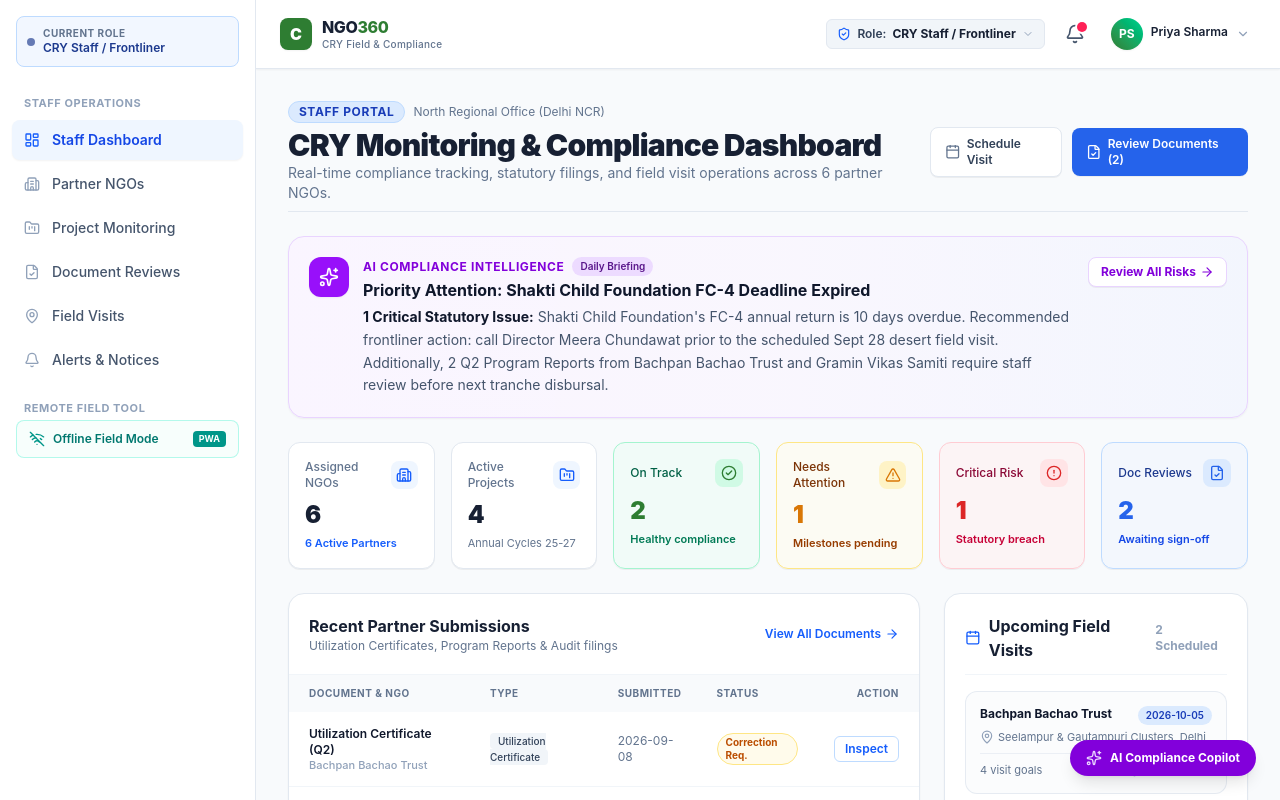
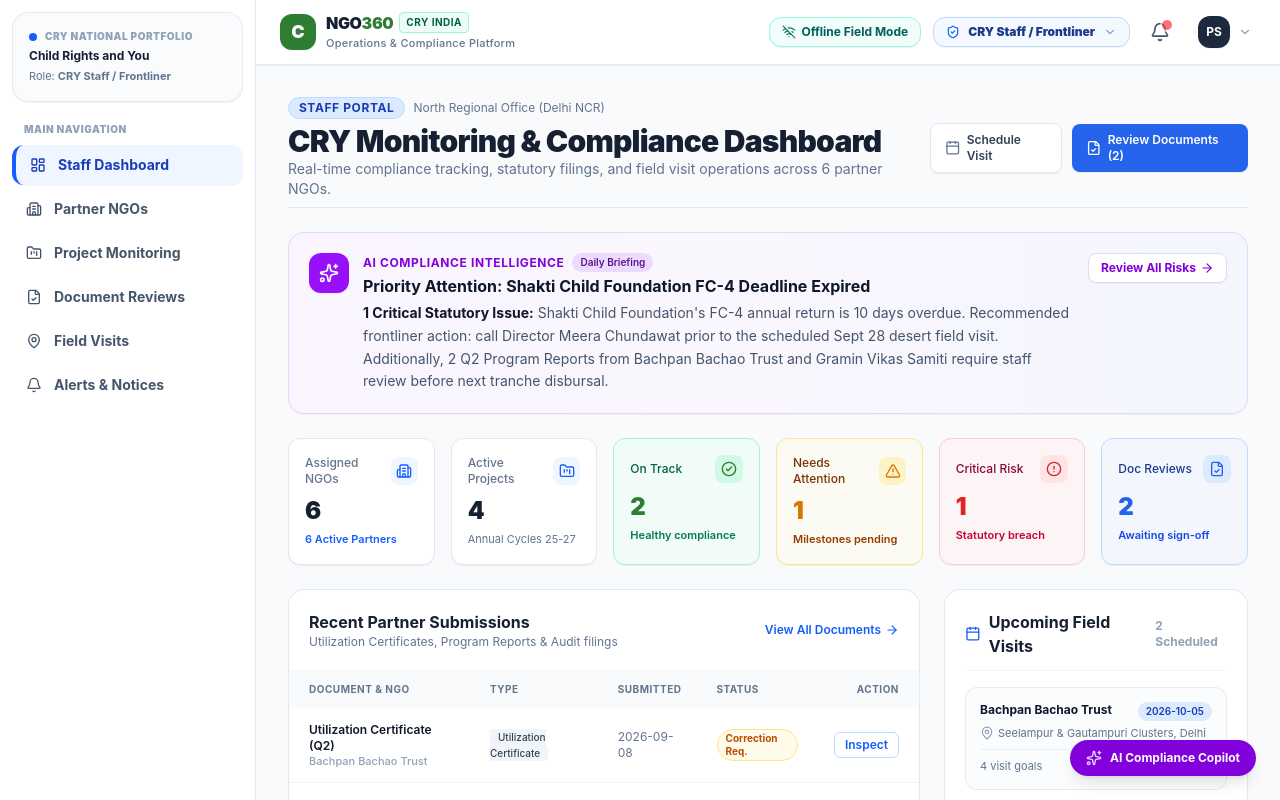
Before and after one commit to nikhila9876/CRY_org, a React (Vite) app in the folder frontend/: page /staff/dashboard in a window 1280 px wide. Shown: the top 800 px of the page. Built offline with nearby package versions, Linux system fonts and the light colour scheme.

Commit message:
style(ui): enhance responsive layout shell, navbar role switcher, and sidebar navigation

```diff
--- a/frontend/src/components/layout/MobileNavigation.jsx
+++ b/frontend/src/components/layout/MobileNavigation.jsx
@@ -13,7 +13,6 @@
 
 export default function MobileNavigation() {
   const { role } = useAuth();
-
   const isStaff = role === 'cry_staff';
 
   const items = isStaff
@@ -21,19 +20,19 @@
         { name: 'Dashboard', path: '/staff/dashboard', icon: LayoutDashboard },
         { name: 'NGOs', path: '/staff/ngos', icon: Building2 },
         { name: 'Reviews', path: '/staff/documents', icon: FileCheck },
-        { name: 'Offline', path: '/field-visit/fv-101/offline', icon: WifiOff },
+        { name: 'Field Mode', path: '/field-visit/fv-101/offline', icon: WifiOff },
         { name: 'Alerts', path: '/staff/notifications', icon: Bell },
       ]
     : [
         { name: 'Dashboard', path: '/ngo/dashboard', icon: LayoutDashboard },
         { name: 'Tasks', path: '/ngo/tasks', icon: CheckSquare },
         { name: 'Documents', path: '/ngo/documents', icon: FileText },
-        { name: 'Offline', path: '/field-visit/fv-101/offline', icon: WifiOff },
+        { name: 'Field Mode', path: '/field-visit/fv-101/offline', icon: WifiOff },
         { name: 'Alerts', path: '/ngo/notifications', icon: Bell },
       ];
 
   return (
-    <nav className="fixed bottom-0 inset-x-0 bg-white border-t border-[#E2E8F0] z-20 md:hidden flex justify-around py-1.5 shadow-lg">
+    <nav className="fixed bottom-0 inset-x-0 bg-white/95 backdrop-blur-md border-t border-slate-200 z-30 md:hidden flex justify-around py-2 px-1 shadow-lg">
       {items.map((item) => {
         const Icon = item.icon;
         return (
@@ -41,16 +40,16 @@
             key={item.path}
             to={item.path}
             className={({ isActive }) =>
-              `flex flex-col items-center justify-center flex-1 py-1 px-1 text-[10px] font-medium transition-colors ${
+              `flex flex-col items-center justify-center flex-1 py-1 px-1 rounded-xl text-[10px] font-bold transition-all ${
                 isActive
                   ? isStaff
-                    ? 'text-blue-600 font-bold'
-                    : 'text-[#2E7D32] font-bold'
+                    ? 'text-blue-700 bg-blue-50/80 shadow-2xs'
+                    : 'text-[#2E7D32] bg-emerald-50/80 shadow-2xs'
                   : 'text-slate-500 hover:text-slate-800'
               }`
             }
           >
-            <Icon className="w-5 h-5 mb-0.5" />
+            <Icon className="w-4 h-4 mb-0.5" />
             <span className="truncate">{item.name}</span>
           </NavLink>
         );
--- a/frontend/src/components/layout/Navbar.jsx
+++ b/frontend/src/components/layout/Navbar.jsx
@@ -3,14 +3,14 @@
 import {
   Menu,
   Bell,
-  Wifi,
-  WifiOff,
   ChevronDown,
   User,
   LogOut,
   ShieldCheck,
   Building2,
   Sparkles,
+  WifiOff,
+  CheckCircle2,
 } from 'lucide-react';
 import { useAuth, DEMO_USERS } from '../../context/AuthContext';
 
@@ -19,7 +19,6 @@
   const navigate = useNavigate();
   const [profileDropdownOpen, setProfileDropdownOpen] = useState(false);
   const [roleSwitcherOpen, setRoleSwitcherOpen] = useState(false);
-  const [isSimulatedOffline, setIsSimulatedOffline] = useState(false);
 
   const profileRef = useRef(null);
   const roleRef = useRef(null);
@@ -56,137 +55,156 @@
   const notificationsRoute = role === 'cry_staff' ? '/staff/notifications' : '/ngo/notifications';
 
   return (
-    <header className="bg-white border-b border-[#E2E8F0] sticky top-0 z-20 px-4 sm:px-6 py-3 flex items-center justify-between shadow-xs">
+    <header className="bg-white border-b border-slate-200 sticky top-0 z-20 px-4 sm:px-6 py-3 flex items-center justify-between shadow-xs">
       {/* Left: Mobile hamburger & Brand */}
       <div className="flex items-center space-x-3">
         <button
           type="button"
           onClick={onMenuClick}
-          className="p-2 rounded-lg text-slate-600 hover:text-slate-900 hover:bg-slate-100 lg:hidden focus:outline-none focus:ring-2 focus:ring-[#2E7D32]"
+          className="p-2 rounded-xl text-slate-600 hover:text-slate-900 hover:bg-slate-100 lg:hidden focus:outline-none focus:ring-2 focus:ring-[#2E7D32]"
           aria-label="Toggle navigation menu"
         >
           <Menu className="w-5 h-5" />
         </button>
 
-        <Link to={role === 'cry_staff' ? '/staff/dashboard' : '/ngo/dashboard'} className="flex items-center space-x-2.5">
-          <div className="w-8 h-8 rounded-lg bg-[#2E7D32] text-white flex items-center justify-center font-black text-base shadow-xs">
+        <Link
+          to={role === 'cry_staff' ? '/staff/dashboard' : '/ngo/dashboard'}
+          className="flex items-center space-x-2.5 group"
+        >
+          <div className="w-9 h-9 rounded-xl bg-[#2E7D32] text-white flex items-center justify-center font-black text-lg shadow-xs group-hover:scale-105 transition-transform">
             C
           </div>
           <div className="flex flex-col">
-            <span className="font-extrabold text-base tracking-tight text-[#172033] leading-tight">
+            <div className="flex items-center gap-1.5">
+              <span className="font-black text-base tracking-tight text-[#172033] leading-none">
                 NGO<span className="text-[#2E7D32]">360</span>
               </span>
-            <span className="text-[10px] text-slate-500 font-medium tracking-wide">
-              CRY Field & Compliance
+              <span className="text-[10px] font-bold uppercase tracking-wider px-1.5 py-0.5 rounded bg-emerald-50 text-emerald-800 border border-emerald-200 hidden sm:inline">
+                CRY India
+              </span>
+            </div>
+            <span className="text-[11px] text-slate-500 font-medium tracking-wide mt-0.5">
+              Operations & Compliance Platform
             </span>
           </div>
         </Link>
       </div>
 
-      {/* Right Actions: Role Switcher, Offline simulator, Notifications, Profile */}
+      {/* Right Actions: Role Switcher, Notifications, Profile */}
       <div className="flex items-center space-x-2 sm:space-x-3">
-        {/* Quick Role Switcher (Ideal for evaluators and pair-programming reviews) */}
+        {/* Offline Quick Link Pill */}
+        <Link
+          to="/field-visit/fv-101/offline"
+          className="hidden sm:inline-flex items-center gap-1.5 px-3 py-1.5 rounded-xl bg-teal-50 hover:bg-teal-100/80 text-teal-800 border border-teal-200 text-xs font-bold transition-colors shadow-2xs"
+          title="Open Offline Field Visit Mode"
+        >
+          <WifiOff className="w-3.5 h-3.5 text-[#0F766E]" />
+          <span>Offline Field Mode</span>
+        </Link>
+
+        {/* Quick Role Switcher */}
         <div className="relative" ref={roleRef}>
           <button
             type="button"
             onClick={() => setRoleSwitcherOpen(!roleSwitcherOpen)}
-            className="flex items-center space-x-1.5 px-2.5 py-1.5 rounded-md text-xs font-semibold bg-slate-100 text-slate-700 hover:bg-slate-200 border border-slate-200 transition-colors"
-            title="Switch demo role"
+            className={`flex items-center space-x-2 px-3 py-1.5 rounded-xl text-xs font-bold border transition-all shadow-2xs ${
+              role === 'cry_staff'
+                ? 'bg-blue-50/70 border-blue-200 text-blue-900 hover:bg-blue-100'
+                : 'bg-emerald-50/70 border-emerald-200 text-emerald-900 hover:bg-emerald-100'
+            }`}
+            title="Switch demo role context"
           >
             {role === 'cry_staff' ? (
-              <ShieldCheck className="w-3.5 h-3.5 text-blue-600" />
+              <ShieldCheck className="w-3.5 h-3.5 text-blue-600 shrink-0" />
             ) : (
-              <Building2 className="w-3.5 h-3.5 text-[#2E7D32]" />
+              <Building2 className="w-3.5 h-3.5 text-[#2E7D32] shrink-0" />
             )}
-            <span className="hidden md:inline">Role:</span>
-            <span className="font-bold text-[#172033]">{user?.roleLabel || 'Select Role'}</span>
-            <ChevronDown className="w-3 h-3 text-slate-400" />
+            <span className="font-black truncate max-w-[120px] sm:max-w-none">
+              {user?.roleLabel || 'Select Role'}
+            </span>
+            <ChevronDown className="w-3.5 h-3.5 text-slate-400" />
           </button>
 
           {roleSwitcherOpen && (
-            <div className="absolute right-0 mt-2 w-64 bg-white rounded-lg shadow-xl border border-slate-200 py-2 z-50 animate-in fade-in slide-in-from-top-1 duration-150">
-              <div className="px-3 py-1.5 border-b border-slate-100 text-[11px] font-bold text-slate-400 uppercase tracking-wider">
-                Switch Role Context
+            <div className="absolute right-0 mt-2 w-72 bg-white rounded-2xl shadow-2xl border border-slate-200 py-2 z-50 animate-in fade-in zoom-in-95 duration-150">
+              <div className="px-3.5 py-2 border-b border-slate-100 text-[10px] font-black text-slate-400 uppercase tracking-wider">
+                Select Active User Context
               </div>
               {Object.entries(DEMO_USERS).map(([key, config]) => (
                 <button
                   key={key}
                   type="button"
                   onClick={() => handleRoleChange(key)}
-                  className={`w-full text-left px-3 py-2 text-xs flex items-center justify-between hover:bg-slate-50 ${
+                  className={`w-full text-left px-3.5 py-2.5 text-xs flex items-center justify-between hover:bg-slate-50 transition-colors ${
                     role === key ? 'bg-emerald-50/70 font-semibold text-emerald-900' : 'text-slate-700'
                   }`}
                 >
-                  <div className="flex items-center space-x-2">
-                    <span className="w-6 h-6 rounded-full bg-slate-100 text-slate-700 flex items-center justify-center font-bold text-[10px]">
+                  <div className="flex items-center space-x-2.5">
+                    <span className="w-7 h-7 rounded-xl bg-slate-100 text-slate-700 flex items-center justify-center font-bold text-xs">
                       {config.avatar}
                     </span>
                     <div>
-                      <div className="font-medium text-slate-800">{config.roleLabel}</div>
-                      <div className="text-[10px] text-slate-400">{config.name}</div>
+                      <div className="font-bold text-slate-800">{config.roleLabel}</div>
+                      <div className="text-[11px] text-slate-400">{config.name}</div>
                     </div>
                   </div>
-                  {role === key && <span className="text-xs text-emerald-600 font-bold">✓</span>}
+                  {role === key && <span className="text-xs text-emerald-600 font-black">✓ Active</span>}
                 </button>
               ))}
             </div>
           )}
         </div>
 
-        {/* Notifications */}
+        {/* Notifications Icon with Unread Indicator */}
         <Link
           to={notificationsRoute}
-          className="relative p-2 rounded-lg text-slate-600 hover:text-slate-900 hover:bg-slate-100 focus:outline-none focus:ring-2 focus:ring-[#2E7D32]"
-          aria-label="View notifications"
+          className="relative p-2 rounded-xl text-slate-600 hover:text-slate-900 hover:bg-slate-100 transition-colors"
+          title="Notifications & alerts"
         >
           <Bell className="w-5 h-5" />
-          <span className="absolute top-1.5 right-1.5 w-2.5 h-2.5 bg-rose-500 rounded-full ring-2 ring-white"></span>
+          <span className="absolute top-1.5 right-1.5 w-2.5 h-2.5 bg-red-500 rounded-full ring-2 ring-white animate-pulse" />
         </Link>
 
-        {/* User Profile Dropdown */}
+        {/* User Profile Menu */}
         <div className="relative" ref={profileRef}>
           <button
             type="button"
             onClick={() => setProfileDropdownOpen(!profileDropdownOpen)}
-            className="flex items-center space-x-2 p-1.5 rounded-lg hover:bg-slate-100 focus:outline-none focus:ring-2 focus:ring-[#2E7D32]"
-            aria-label="User profile menu"
+            className="flex items-center space-x-2 p-1 pl-2 rounded-xl hover:bg-slate-100 transition-colors"
           >
-            <div className="w-8 h-8 rounded-full bg-gradient-to-tr from-[#2E7D32] to-emerald-400 text-white font-bold text-xs flex items-center justify-center shadow-xs">
+            <div className="w-8 h-8 rounded-xl bg-slate-800 text-white flex items-center justify-center font-bold text-xs shadow-2xs">
               {user?.avatar || 'U'}
             </div>
-            <div className="hidden lg:flex flex-col text-left">
-              <span className="text-xs font-semibold text-[#172033] leading-none">{user?.name}</span>
-              <span className="text-[10px] text-slate-400 leading-none mt-1">{user?.ngoName}</span>
-            </div>
-            <ChevronDown className="w-3.5 h-3.5 text-slate-400 hidden lg:block" />
+            <ChevronDown className="w-3.5 h-3.5 text-slate-400 hidden sm:inline" />
           </button>
 
           {profileDropdownOpen && (
-            <div className="absolute right-0 mt-2 w-56 bg-white rounded-lg shadow-xl border border-slate-200 py-2 z-50 animate-in fade-in slide-in-from-top-1 duration-150">
-              <div className="px-4 py-2 border-b border-slate-100">
-                <p className="text-xs font-semibold text-slate-800">{user?.name}</p>
-                <p className="text-[11px] text-slate-500 truncate">{user?.email}</p>
-                <span className="mt-1.5 inline-block text-[10px] font-semibold px-2 py-0.5 rounded-full bg-slate-100 text-slate-700">
-                  {user?.roleLabel}
+            <div className="absolute right-0 mt-2 w-64 bg-white rounded-2xl shadow-2xl border border-slate-200 py-2 z-50 animate-in fade-in zoom-in-95 duration-150">
+              <div className="px-4 py-2.5 border-b border-slate-100">
+                <p className="text-xs font-bold text-[#172033]">{user?.name || 'User'}</p>
+                <p className="text-[11px] text-slate-400 truncate">{user?.email || 'email@cry.org'}</p>
+                <div className="mt-1.5">
+                  <span className="text-[10px] font-bold uppercase tracking-wider px-2 py-0.5 rounded-full bg-slate-100 text-slate-700">
+                    {user?.organization || 'Child Rights and You'}
                   </span>
                 </div>
+              </div>
+
               <div className="py-1">
-                {role === 'ngo_member' && (
                 <Link
-                    to="/ngo/profile"
+                  to={role === 'cry_staff' ? '/staff/dashboard' : '/ngo/profile'}
                   onClick={() => setProfileDropdownOpen(false)}
-                    className="flex items-center space-x-2 px-4 py-2 text-xs text-slate-700 hover:bg-slate-50"
+                  className="w-full text-left px-4 py-2 text-xs text-slate-700 hover:bg-slate-50 flex items-center space-x-2"
                 >
-                    <User className="w-4 h-4 text-slate-400" />
-                    <span>NGO Profile</span>
+                  <User className="w-3.5 h-3.5 text-slate-400" />
+                  <span>Profile & Preferences</span>
                 </Link>
-                )}
                 <button
                   type="button"
                   onClick={handleLogout}
-                  className="w-full flex items-center space-x-2 px-4 py-2 text-xs text-rose-600 hover:bg-rose-50 transition-colors"
+                  className="w-full text-left px-4 py-2 text-xs text-red-600 hover:bg-red-50 flex items-center space-x-2 font-semibold"
                 >
-                  <LogOut className="w-4 h-4 text-rose-500" />
+                  <LogOut className="w-3.5 h-3.5" />
                   <span>Sign Out</span>
                 </button>
               </div>
--- a/frontend/src/components/layout/Sidebar.jsx
+++ b/frontend/src/components/layout/Sidebar.jsx
@@ -1,5 +1,5 @@
 import React from 'react';
-import { NavLink, useLocation } from 'react-router-dom';
+import { NavLink, Link } from 'react-router-dom';
 import {
   LayoutDashboard,
   Building2,
@@ -13,9 +13,10 @@
   Building,
   Radio,
   X,
-  ShieldAlert,
+  ShieldCheck,
   Sparkles,
   WifiOff,
+  ArrowUpRight,
 } from 'lucide-react';
 import { useAuth } from '../../context/AuthContext';
 
@@ -40,16 +41,15 @@
 
 export default function Sidebar({ isOpen, onClose }) {
   const { user, role } = useAuth();
-  const location = useLocation();
-
-  const navItems = role === 'cry_staff' ? STAFF_NAV_ITEMS : NGO_NAV_ITEMS;
+  const isStaff = role === 'cry_staff';
+  const navItems = isStaff ? STAFF_NAV_ITEMS : NGO_NAV_ITEMS;
 
   return (
     <>
       {/* Mobile Backdrop */}
       {isOpen && (
         <div
-          className="fixed inset-0 bg-slate-900/40 z-30 lg:hidden backdrop-blur-xs transition-opacity"
+          className="fixed inset-0 bg-slate-900/50 z-30 lg:hidden backdrop-blur-xs transition-opacity"
           onClick={onClose}
           aria-hidden="true"
         />
@@ -57,121 +57,95 @@
 
       {/* Sidebar Panel */}
       <aside
-        className={`fixed inset-y-0 left-0 z-40 w-64 bg-white border-r border-[#E2E8F0] flex flex-col justify-between transform transition-transform duration-200 ease-in-out lg:translate-x-0 lg:static lg:inset-0 ${
+        className={`fixed inset-y-0 left-0 z-40 w-64 bg-white border-r border-slate-200 flex flex-col justify-between transform transition-transform duration-200 ease-in-out lg:translate-x-0 lg:static lg:inset-0 ${
           isOpen ? 'translate-x-0' : '-translate-x-full'
         }`}
       >
-        <div className="flex flex-col flex-1 overflow-y-auto">
-          {/* Mobile Sidebar Header */}
-          <div className="p-4 border-b border-[#E2E8F0] flex items-center justify-between lg:hidden">
-            <div className="flex items-center space-x-2">
-              <div className="w-7 h-7 rounded bg-[#2E7D32] text-white flex items-center justify-center font-bold text-sm">
-                C
-              </div>
-              <span className="font-bold text-sm text-[#172033]">NGO360 Menu</span>
-            </div>
+        <div className="flex-1 flex flex-col overflow-y-auto">
+          {/* Mobile close header */}
+          <div className="p-4 border-b border-slate-100 flex items-center justify-between lg:hidden">
+            <span className="text-xs font-black uppercase tracking-wider text-slate-500">
+              Workspace Menu
+            </span>
             <button
               type="button"
               onClick={onClose}
-              className="p-1 rounded-md text-slate-400 hover:text-slate-600 hover:bg-slate-100"
-              aria-label="Close sidebar"
+              className="p-1 rounded-lg text-slate-400 hover:text-slate-700 hover:bg-slate-100 transition-colors"
             >
               <X className="w-5 h-5" />
             </button>
           </div>
 
-          {/* Role Indicator Banner */}
-          <div className="p-4 pb-2">
+          {/* User Context Banner Card */}
+          <div className="p-4 mx-3 mt-3 rounded-2xl bg-slate-50/80 border border-slate-200/80 space-y-1 shadow-2xs">
+            <div className="flex items-center gap-2">
               <div
-              className={`p-2.5 rounded-lg border text-xs font-semibold flex items-center space-x-2 ${
-                role === 'cry_staff'
-                  ? 'bg-blue-50/80 border-blue-200 text-blue-900'
-                  : 'bg-emerald-50/80 border-emerald-200 text-emerald-900'
+                className={`w-2 h-2 rounded-full ${
+                  isStaff ? 'bg-blue-600' : 'bg-[#2E7D32]'
                 }`}
-            >
-              <span className="w-2 h-2 rounded-full bg-current animate-pulse" />
-              <div className="truncate">
-                <div className="text-[10px] uppercase tracking-wider font-bold text-slate-500">Current Role</div>
-                <div className="truncate">{user?.roleLabel || 'Guest'}</div>
+              />
+              <span className="text-[10px] font-black uppercase tracking-wider text-slate-400">
+                {isStaff ? 'CRY National Portfolio' : 'Grassroots Partner'}
+              </span>
             </div>
+            <div className="font-bold text-xs text-[#172033] truncate">
+              {user?.organization || (isStaff ? 'Child Rights and You' : 'Partner NGO')}
+            </div>
+            <div className="text-[11px] text-slate-500 truncate">
+              Role: <strong>{user?.roleLabel || (isStaff ? 'CRY Staff' : 'Partner NGO')}</strong>
             </div>
           </div>
 
-          {/* Main Navigation Links */}
-          <nav className="p-3 space-y-1">
-            <div className="px-3 pt-2 pb-1 text-[11px] font-bold text-slate-400 uppercase tracking-wider">
-              {role === 'cry_staff' ? 'Staff Operations' : 'NGO Workflows'}
-            </div>
-
+          {/* Nav Items List */}
+          <div className="p-3 space-y-1 mt-2">
+            <span className="px-3 text-[10px] font-black uppercase tracking-wider text-slate-400 block mb-2">
+              Main Navigation
+            </span>
             {navItems.map((item) => {
               const Icon = item.icon;
-              const isActive = location.pathname.startsWith(item.path);
-
               return (
                 <NavLink
                   key={item.path}
                   to={item.path}
-                  onClick={() => {
-                    if (window.innerWidth < 1024) onClose();
-                  }}
-                  className={`flex items-center space-x-3 px-3 py-2.5 rounded-lg text-sm font-medium transition-all ${
+                  onClick={() => onClose && onClose()}
+                  className={({ isActive }) =>
+                    `flex items-center space-x-3 px-3.5 py-2.5 rounded-xl text-xs sm:text-sm font-bold transition-all ${
                       isActive
-                      ? role === 'cry_staff'
-                        ? 'bg-blue-50 text-blue-700 font-semibold shadow-xs'
-                        : 'bg-emerald-50 text-[#2E7D32] font-semibold shadow-xs'
-                      : 'text-slate-600 hover:text-slate-900 hover:bg-slate-50'
-                  }`}
+                        ? isStaff
+                          ? 'bg-blue-50 text-blue-800 shadow-2xs border-l-4 border-blue-600'
+                          : 'bg-emerald-50 text-emerald-800 shadow-2xs border-l-4 border-[#2E7D32]'
+                        : 'text-slate-600 hover:bg-slate-50 hover:text-slate-900'
+                    }`
+                  }
                 >
-                  <Icon
-                    className={`w-4 h-4 shrink-0 ${
-                      isActive
-                        ? role === 'cry_staff'
-                          ? 'text-blue-600'
-                          : 'text-[#2E7D32]'
-                        : 'text-slate-400 group-hover:text-slate-600'
-                    }`}
-                  />
+                  <Icon className="w-4 h-4 shrink-0" />
                   <span className="truncate">{item.name}</span>
                 </NavLink>
               );
             })}
-
-            {/* Offline Mode Feature Spotlight */}
-            <div className="pt-4 px-1">
-              <div className="px-2 pb-1 text-[11px] font-bold text-slate-400 uppercase tracking-wider">
-                Remote Field Tool
           </div>
-              <NavLink
-                to="/field-visit/fv-101/offline"
-                onClick={() => {
-                  if (window.innerWidth < 1024) onClose();
-                }}
-                className={`flex items-center justify-between px-3 py-2.5 rounded-lg text-xs font-semibold border transition-all ${
-                  location.pathname.includes('/offline')
-                    ? 'bg-teal-50 border-teal-300 text-teal-800'
-                    : 'bg-teal-50/50 border-teal-200/70 text-teal-700 hover:bg-teal-100/60'
-                }`}
-              >
-                <div className="flex items-center space-x-2">
-                  <WifiOff className="w-4 h-4 text-teal-600 shrink-0" />
-                  <span>Offline Field Mode</span>
-                </div>
-                <span className="px-1.5 py-0.5 rounded text-[9px] font-bold bg-teal-600 text-white">
-                  PWA
-                </span>
-              </NavLink>
-            </div>
-          </nav>
         </div>
 
-        {/* Footer info in sidebar */}
-        <div className="p-4 border-t border-[#E2E8F0] bg-slate-50/50">
-          <div className="flex items-center space-x-2 text-xs text-slate-500">
-            <span className="w-2 h-2 rounded-full bg-[#2E7D32]" />
-            <span className="font-medium text-slate-600">CRY India Partner System</span>
+        {/* Offline Spotlight Footer Card */}
+        <div className="p-3 border-t border-slate-100">
+          <div className="p-3.5 rounded-2xl bg-teal-50/90 border border-teal-200/90 space-y-2 shadow-xs">
+            <div className="flex items-center justify-between">
+              <span className="text-[10px] font-black uppercase tracking-wider text-teal-800 flex items-center gap-1">
+                <WifiOff className="w-3.5 h-3.5 text-[#0F766E]" /> Field Mode
+              </span>
+              <span className="w-2 h-2 rounded-full bg-teal-500 animate-pulse" />
             </div>
-          <div className="text-[10px] text-slate-400 mt-1">
-            Compliant with FCRA & 10B
+            <p className="text-[11px] text-teal-900 leading-snug">
+              Inspect bridge schools & vouchers offline with IndexedDB.
+            </p>
+            <Link
+              to="/field-visit/fv-101/offline"
+              onClick={() => onClose && onClose()}
+              className="w-full inline-flex items-center justify-center gap-1.5 py-1.5 px-3 rounded-xl bg-[#0F766E] hover:bg-[#0D655E] text-white text-xs font-bold shadow-2xs transition-colors"
+            >
+              <span>Launch Field Mode</span>
+              <ArrowUpRight className="w-3 h-3" />
+            </Link>
           </div>
         </div>
       </aside>
```
Lines whose indentation alone changed are shown as unchanged.
